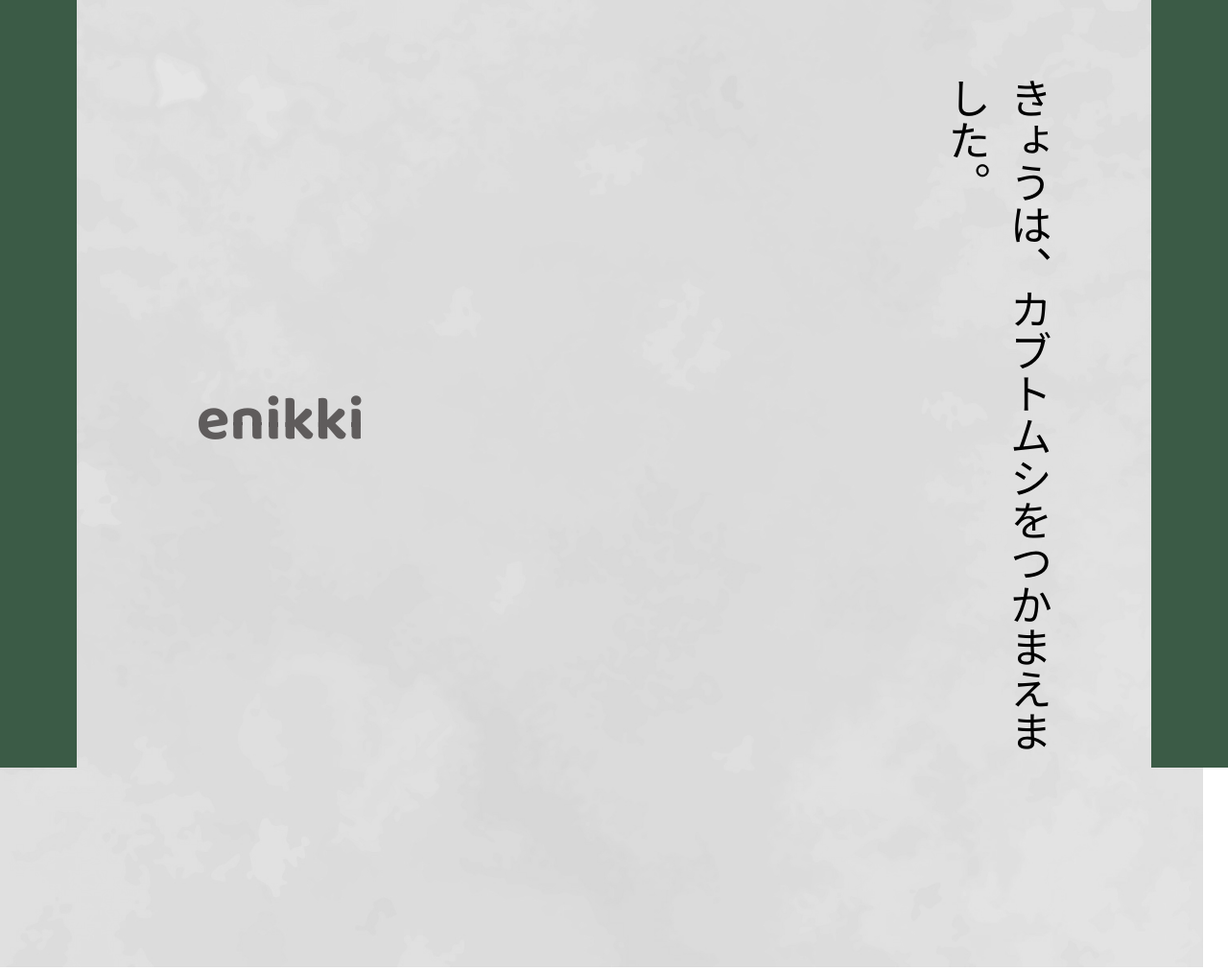
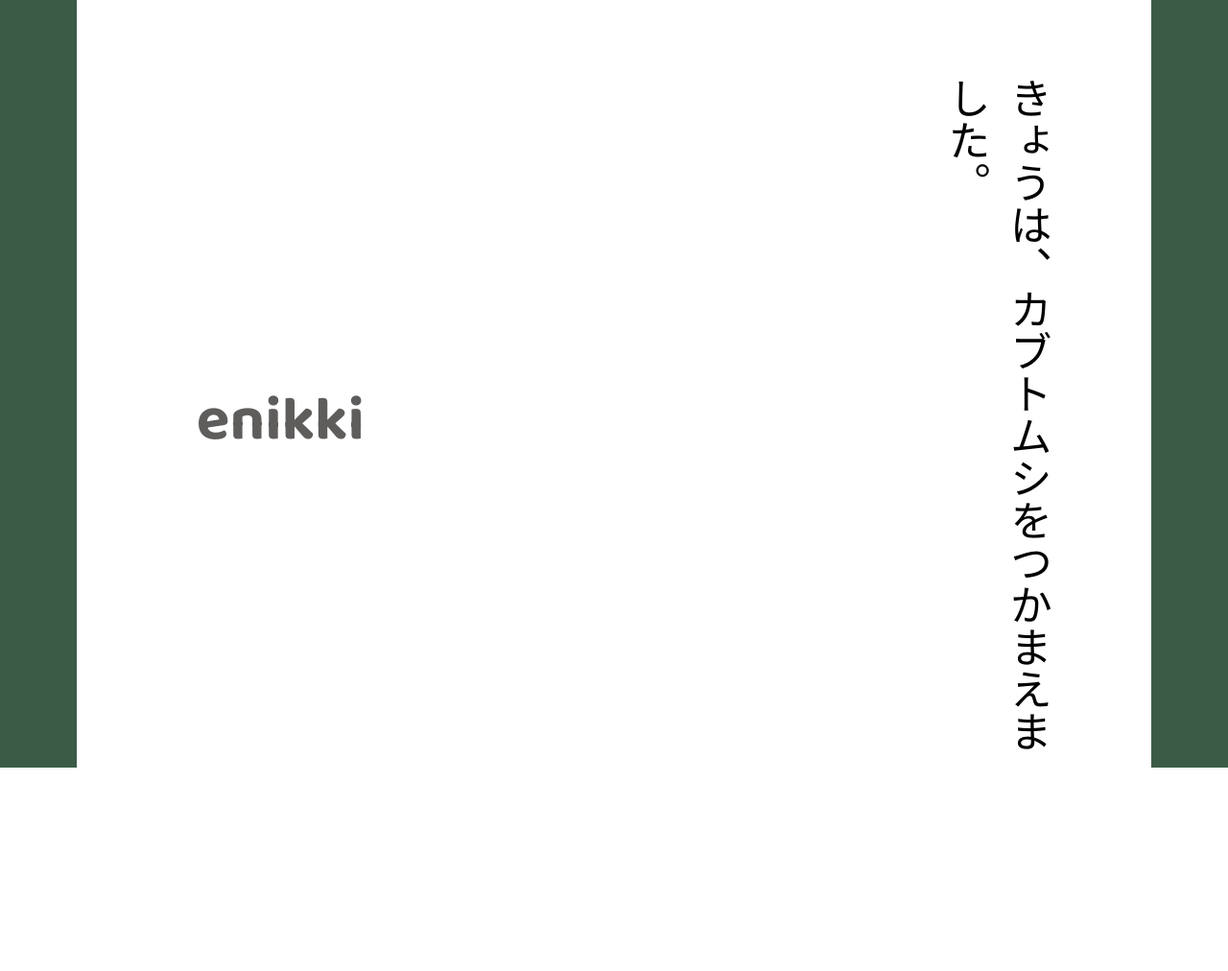
Before and after one commit to moriyoshi-kasuga/2025-summer-techjam, a Flask app: page / in a window 1280 px wide. Shown: the whole page at 96% size. Run offline with Flask 3, Linux system fonts and the light colour scheme; some web fonts are replaced.

Commit message:
fix:背景の共通化に伴う修正

```diff
--- a/app/templates/index.html
+++ b/app/templates/index.html
@@ -5,6 +5,9 @@
   body {
     background: #ffffff;
     position: relative;
+  }
+  .texture{
+    opacity: 0%;
   }
   h1 {
     font-size: 64px;
```
